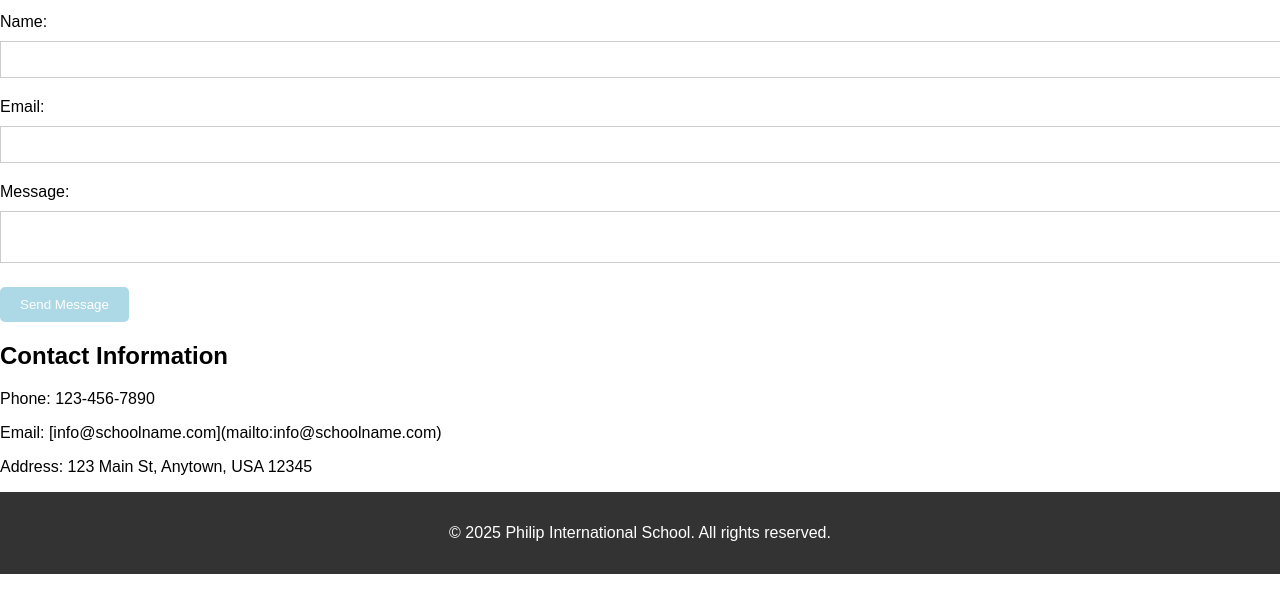
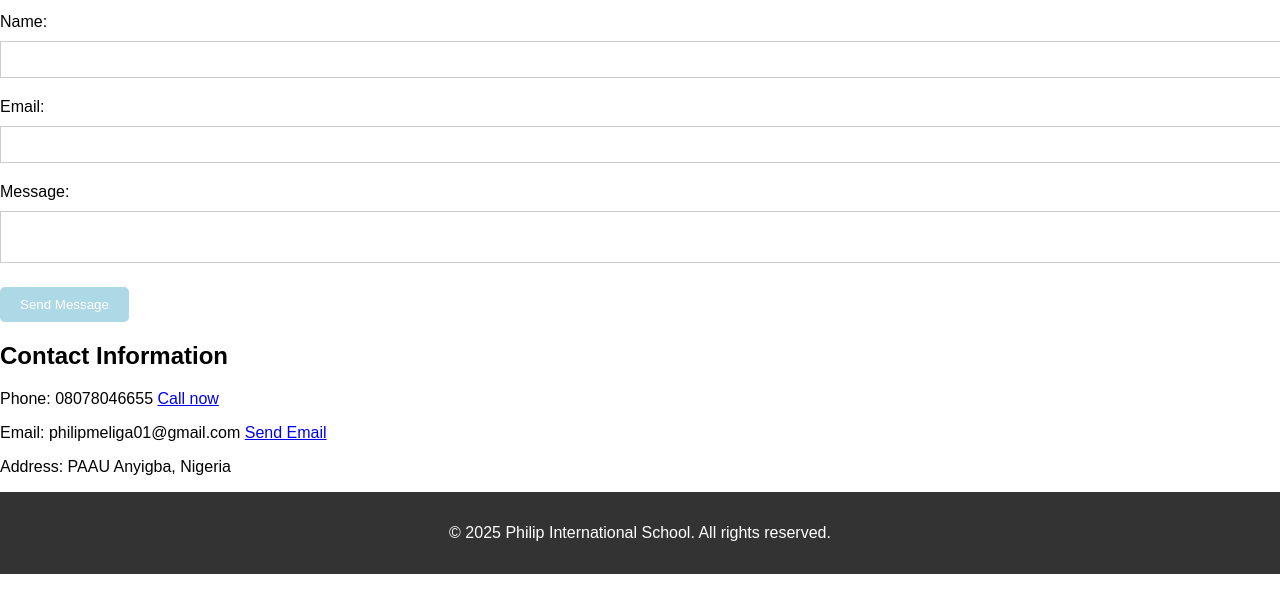
Before and after one commit to philipmeliga/School-website, a plain HTML site: page contact.html in a window 1280 px wide. Shown: the part 101-714 px from the top of the page. Drawn offline with Linux system fonts and the light colour scheme.

Commit message:
Add files via upload

```diff
--- a/contact.html
+++ b/contact.html
@@ -23,14 +23,14 @@
       </form>
       <div class="contact-info">
         <h2>Contact Information</h2>
-        <p>Phone: 123-456-7890</p>
-        <p>Email: [info@schoolname.com](mailto:info@schoolname.com)</p>
-        <p>Address: 123 Main St, Anytown, USA 12345</p>
+        <p>Phone: 08078046655 <a href="tel:08078046655">Call now</a></p>
+        <p>Email: philipmeliga01@gmail.com    <a href="mailto:philipmeliga01@gmail.com">Send Email</a></p>
+        <p>Address: PAAU Anyigba, Nigeria</p>
       </div>
 
   <footer>
     <p>&copy; 2025 Philip International School. All rights reserved.</p>
   </footer>
-  <script src="/storage/emulated/0/images/School website/contact.js"></script>
+  <script src="/School-website/contact.js"></script>
 </body>
 </html>
```
Also changed, not shown: facilities.html (+1 -1 lines), login.html (+1 -1 lines).
